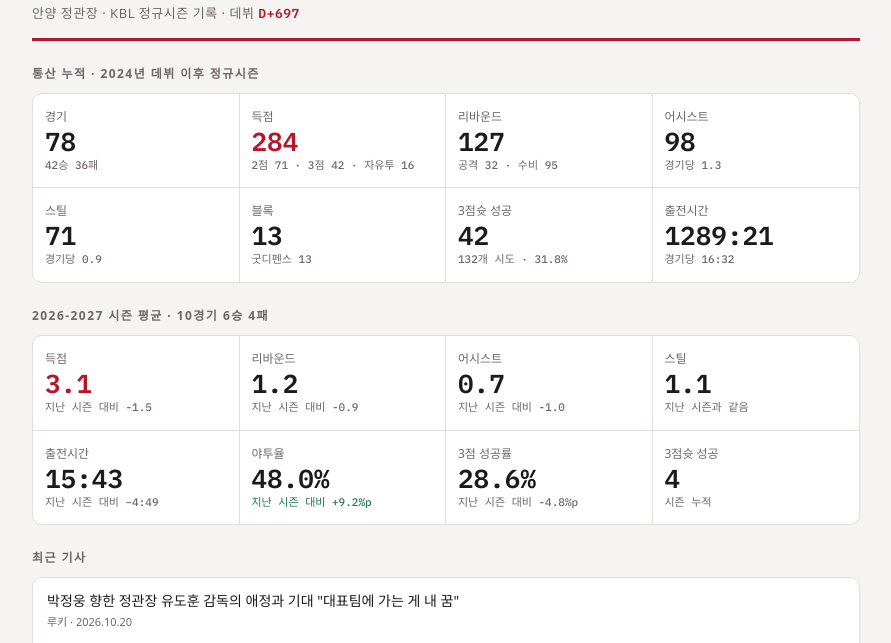
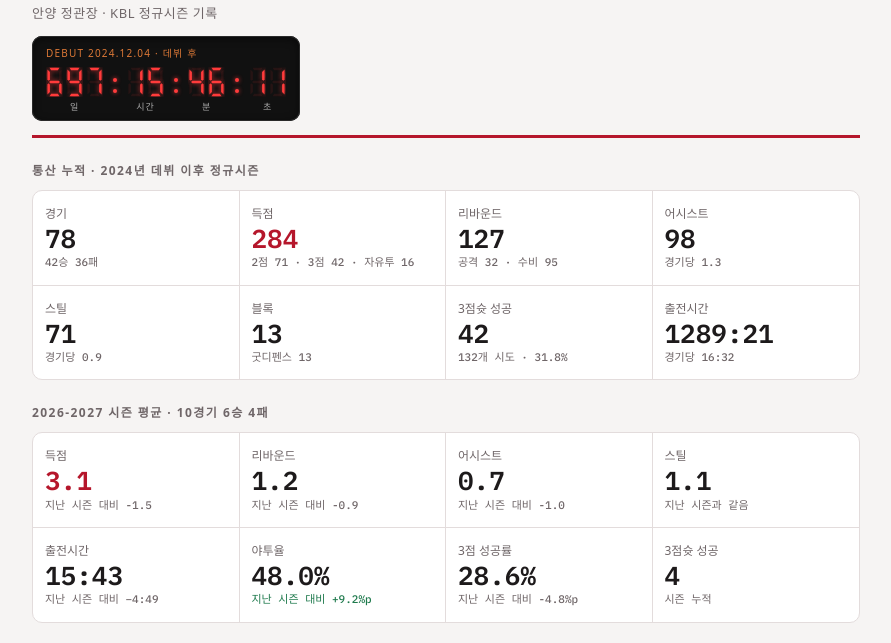
Before and after one commit to kmj-spec/jw4-record, a website: page index.html in a window 1280 px wide. Shown: the part 92-735 px from the top of the page, without its empty margins (194-1085 px from the left). Drawn offline with Linux system fonts and the light colour scheme; a web font is replaced by a local one.

Commit message:
데뷔 시계를 전광판 느낌의 살아 움직이는 전자시계로
Co-Authored-By: Claude Opus 5.5 <noreply@anthropic.com>
Claude-Session: https://claude.ai/code/session_01M7P8RKsd65r2WAxX5paaoq

```diff
--- a/index.html
+++ b/index.html
@@ -40,7 +40,18 @@ button{cursor:pointer}
 .hero{display:flex;align-items:flex-end;justify-content:space-between;gap:12px;flex-wrap:wrap;border-bottom:3px solid var(--red);padding-bottom:14px}
 .hero h1{font-family:var(--display);font-weight:400;font-size:32px;margin:0;line-height:1}
 .hero p{margin:6px 0 0;color:var(--muted);font-size:13px;letter-spacing:.04em}
-#debut b{color:var(--red);font-family:var(--mono);font-weight:600}
+/* 데뷔 시계: 전광판 느낌의 7세그먼트 숫자(직접 그림) */
+.led{display:inline-flex;flex-direction:column;gap:6px;margin-top:12px;padding:10px 14px 8px;background:#111;border-radius:10px;box-shadow:inset 0 0 0 1px #2a2a2a,inset 0 2px 8px rgba(0,0,0,.6)}
+.led .lt{font-size:10px;letter-spacing:.12em;color:#ff8a3d;opacity:.85}
+.led .row{display:flex;align-items:flex-end;gap:10px}
+.led .grp{display:flex;flex-direction:column;align-items:center;gap:3px}
+.led .dg{display:flex;gap:3px}
+.led svg{width:17px;height:30px;display:block}
+.led .on{fill:#ff3b3b;filter:drop-shadow(0 0 3px rgba(255,59,59,.85))}
+.led .off{fill:#ff3b3b;opacity:.09}
+.led .u{font-size:9px;color:#aaa;letter-spacing:.1em}
+.led .col{display:flex;flex-direction:column;gap:7px;padding-bottom:20px}
+.led .col i{width:4px;height:4px;border-radius:50%;background:#ff3b3b;box-shadow:0 0 4px rgba(255,59,59,.9)}
 .updated{font-size:12px;color:var(--muted);font-family:var(--mono);text-align:right}
 .upd{display:flex;align-items:center;justify-content:flex-end;gap:12px;width:100%;order:-1;margin-bottom:-4px}
 .upd .info{display:flex;flex-direction:column;gap:2px;min-width:0}
@@ -192,7 +203,8 @@ body.on-news > .wrap:not(#newsPage){display:none}
   <header class="hero">
     <div>
       <h1>#4 박정웅</h1>
-      <p>안양 정관장 · KBL 정규시즌 기록<span id="debut"></span></p>
+      <p>안양 정관장 · KBL 정규시즌 기록</p>
+      <div class="led" id="debut" aria-label="데뷔 후 지난 시간"></div>
     </div>
     <div class="upd">
       <div class="info">
@@ -482,9 +494,19 @@ if("serviceWorker" in navigator)navigator.serviceWorker.register("sw.js").catch(
   // 방문자 수: 무료 공개 카운터(abacus)에 날짜별·누적 숫자만 센다. 한 기기는 하루 1번, 열쇠가 있는 내 기기는 세지 않는다.
   // 숫자는 열쇠가 있는 기기에만 보인다.
   const CNT="https://abacus.jasoncameron.dev",NS="winningwoong-v2";
-  // 데뷔일 카운트: 2024-12-04(원주 DB전)를 D+0으로 센다(1주년 = D+365). 한국 날짜 기준.
-  const debutDay=()=>{const t=Date.parse(new Date(Date.now()+9*3600e3).toISOString().slice(0,10)),d=Date.parse("2024-12-04");return Math.round((t-d)/864e5);};
-  $("debut").innerHTML=` · 데뷔 <b>D+${debutDay()}</b>`;
+  // 데뷔 시계: 2024-12-04 0시(한국 시간, 원주 DB전 날)부터 지난 시간. 일 수는 데뷔일 = 0일(1주년 = 365일).
+  const SEG={a:"4,1 16,1 14,4 6,4",b:"18.5,3 18.5,15 17,16.5 15.5,15 15.5,6",c:"18.5,21 18.5,33 15.5,30 15.5,21 17,19.5",d:"6,32 14,32 16,35 4,35",e:"1.5,21 3,19.5 4.5,21 4.5,30 1.5,33",f:"1.5,3 4.5,6 4.5,15 3,16.5 1.5,15",g:"5,16.5 15,16.5 16.5,18 15,19.5 5,19.5 3.5,18"};
+  const LIT=["abcdef","bc","abdeg","abcdg","bcfg","acdfg","acdefg","abc","abcdefg","abcdfg"];
+  const digit=n=>`<svg viewBox="0 0 20 36" aria-hidden="true">${Object.entries(SEG).map(([k,p])=>`<polygon points="${p}" class="${LIT[n].includes(k)?"on":"off"}"/>`).join("")}</svg>`;
+  const group=(v,len,unit)=>`<div class="grp"><div class="dg">${String(v).padStart(len,"0").split("").map(x=>digit(+x)).join("")}</div><span class="u">${unit}</span></div>`;
+  const DEBUT=Date.parse("2024-12-03T15:00:00Z"); // = 2024-12-04 00:00 한국 시간
+  function tick(){
+    let s=Math.max(0,Math.floor((Date.now()-DEBUT)/1000));
+    const d=Math.floor(s/86400);s%=86400;const hh=Math.floor(s/3600),mm=Math.floor(s%3600/60),ss=s%60;
+    const colon='<div class="col"><i></i><i></i></div>';
+    $("debut").innerHTML=`<span class="lt">DEBUT 2024.12.04 · 데뷔 후</span><div class="row">${group(d,3,"일")}${colon}${group(hh,2,"시간")}${colon}${group(mm,2,"분")}${colon}${group(ss,2,"초")}</div>`;
+  }
+  tick();setInterval(tick,1000);
   const kst=(off=0)=>new Date(Date.now()+9*3600e3-off*864e5).toISOString().slice(0,10);
   (async()=>{
     const own=!!store.get("jwToken");
```
Also changed, not shown: CLAUDE.md (+1 -1 lines).
